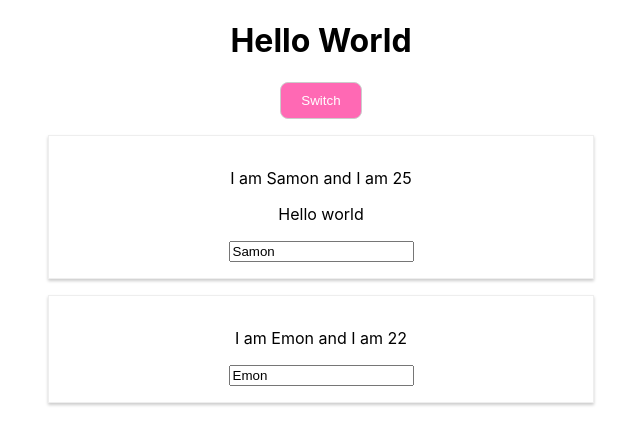
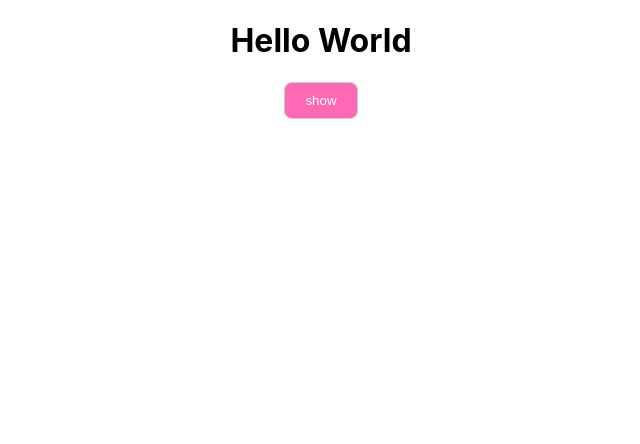
Before and after one commit to samon03/React-Udemy, a React (Create React App) app: page / in a window 1280 px wide. Shown: the top 444 px of the page, without its empty margins (319-959 px from the left). Built offline with nearby package versions, Linux system fonts and the light colour scheme.

Commit message:
rendering contant

```diff
--- a/src/App.js
+++ b/src/App.js
@@ -11,7 +11,8 @@
       persons: [
         { name: 'Samon', age: 25 },
         { name: 'Emon', age: 22 }
-      ]
+      ],
+      showPersons: false
   }
 
   switchHandler = (newName) => {
@@ -23,6 +24,11 @@
         ]
       }
     )
+  }
+
+  toogleHandler = () => {
+      const doesShow = this.state.showPersons;
+      this.setState({showPersons: !doesShow});
   }
 
   nameChangerHandler = (event) => {
@@ -48,7 +54,10 @@
     return (
         <div className="App">
           <h1>Hello World</h1>
-          <button style={style} onClick={() => this.switchHandler('Shiliya')}>Switch</button>
+          <button style={style} onClick={this.toogleHandler}>show</button>
+         {
+           this.state.showPersons === true ?
+           <div>
               <Person
                 name={this.state.persons[0].name}
                 age={this.state.persons[0].age}>Hello world</Person>
@@ -57,6 +66,8 @@
                 age={this.state.persons[1].age}
                 changed={this.nameChangerHandler}
                 click={this.switchHandler.bind(this, 'Sam')} />
+           </div> : null
+         }
         </div>
       );
   }
```
Lines whose indentation alone changed are shown as unchanged.
